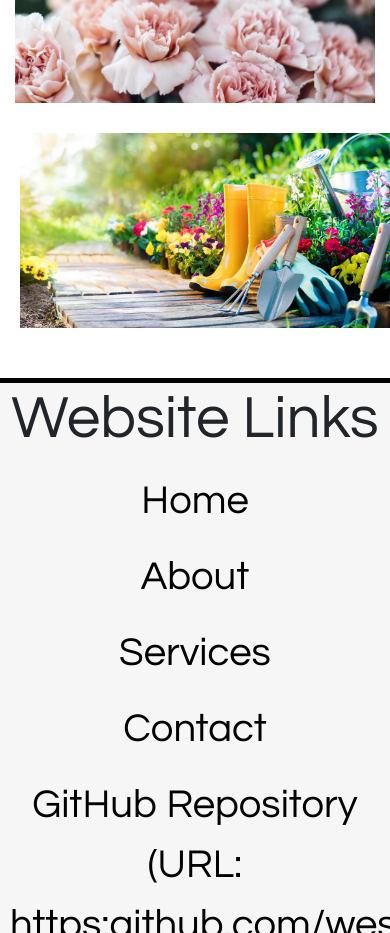
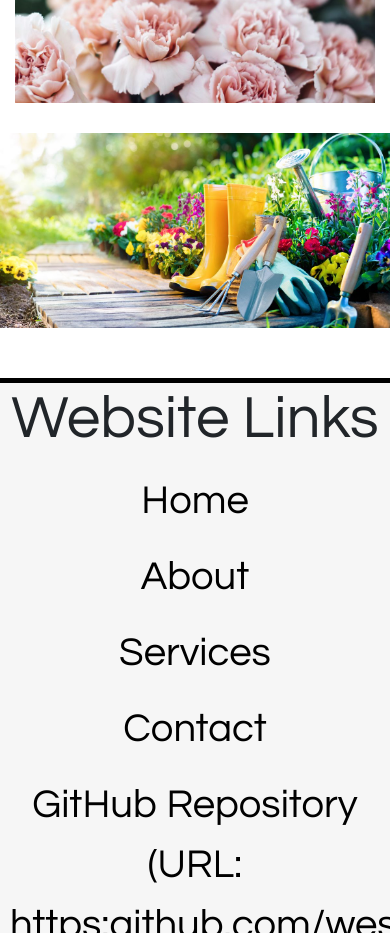
Before and after one commit to wesman55/Lab2, a plain HTML site: page pages/contact.html in a window 390 px wide. Shown: the part 3120-4053 px from the top of the page. Drawn offline with nearby package versions, Linux system fonts and the light colour scheme.

Commit message:
More corrections

```diff
--- a/pages/about.css
+++ b/pages/about.css
@@ -170,6 +170,11 @@ nav {
 
   .flex-item {
     margin: 20px;
+    margin-top:0;
+  }
+
+  .description:first-child {
+    margin-top:0;
   }
 
   .container img {
--- a/pages/contact.css
+++ b/pages/contact.css
@@ -113,7 +113,7 @@ p {
 
 .end{
   margin-top: 30px;
-margin-left: 20px;
+  margin-left: 20px;
   margin-right: 20px;
   width: 100%;
 }
@@ -137,6 +137,13 @@ nav {
 
   .part-one h3 {
     font-size: 1.5em;
+  }
+
+  .end{
+    margin-top: 30px;
+    margin-left: 0px;
+    margin-right:0;
+    width: 100%;
   }
 
   h2 {
```
